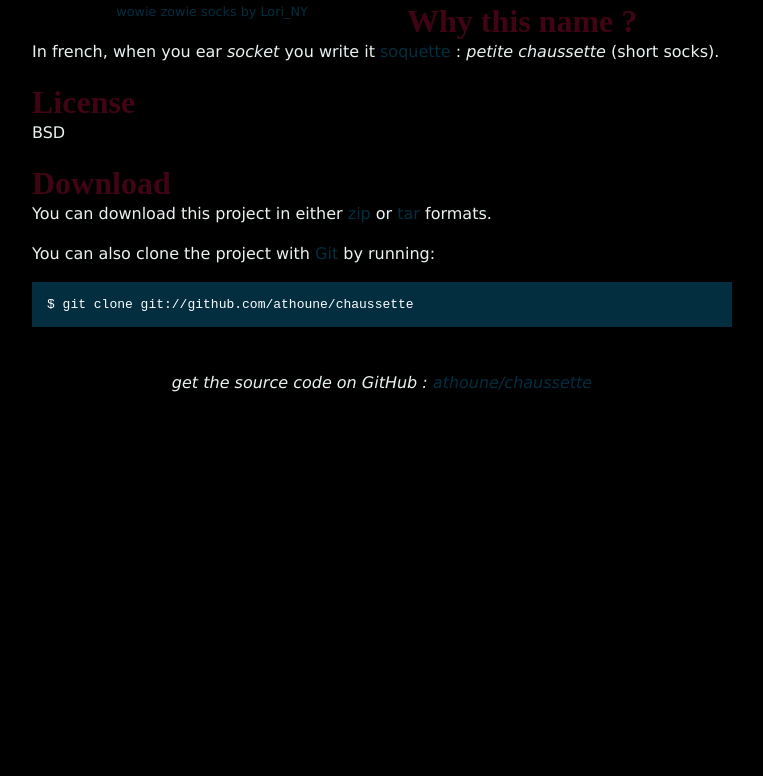
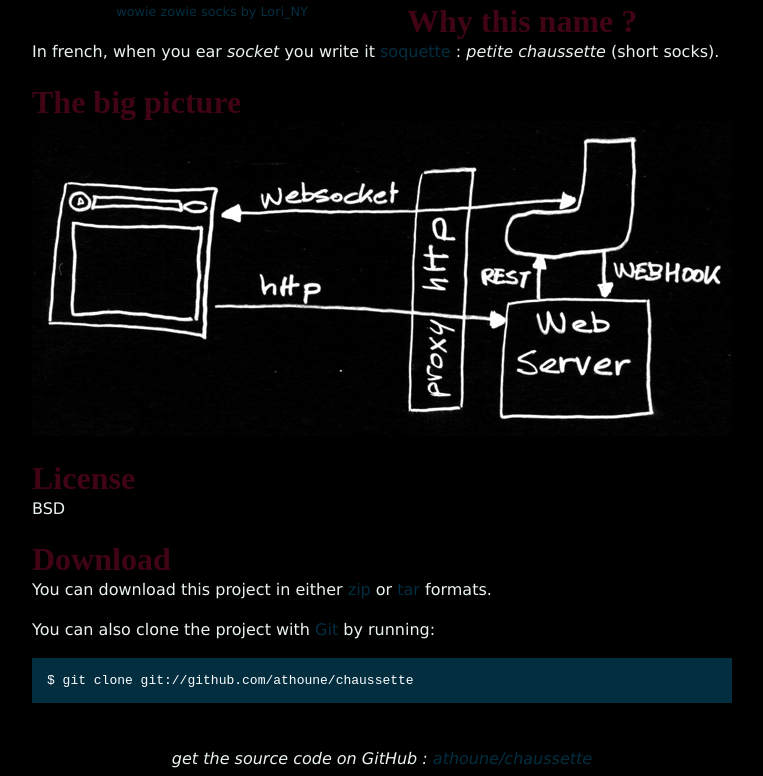
Before and after one commit to athoune/chaussette, a plain HTML site: page index.html in a window 1280 px wide. Shown: the part 832-1608 px from the top of the page, without its empty margins (258-1021 px from the left). Before the commit the page ends 1232 px from the top, so only its background shows below. Drawn offline with Linux system fonts and the light colour scheme; a web font is replaced by a local one.

Commit message:
the big picture

```diff
--- a/index.html
+++ b/index.html
@@ -55,6 +55,9 @@
 <p>
 	In french, when you ear <i>socket</i> you write it <a href="http://fr.wiktionary.org/wiki/socquette">soquette</a> : <i>petite chaussette</i> (short socks).
 </p>
+
+<h2>The big picture</h2>
+<img src="schema_chaussette.png" />
 <h2>License</h2>
 <p>BSD</p>
 
```
Also changed, not shown: schema_chaussette.png (added).
